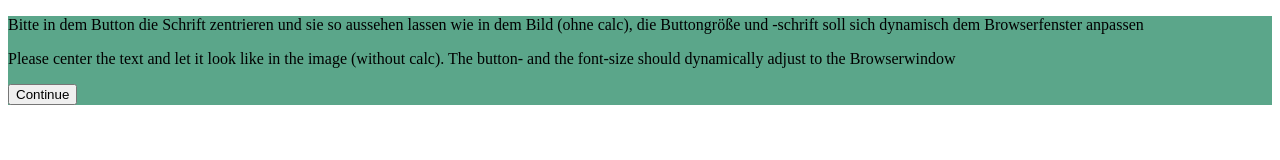
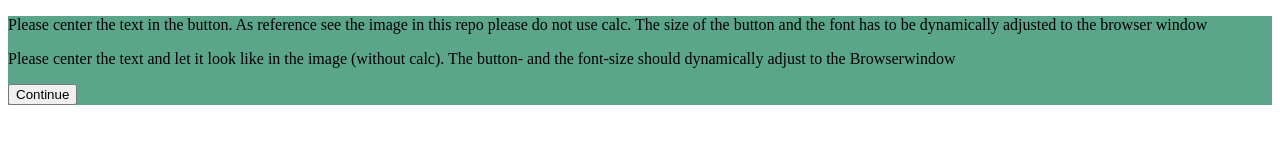
Before and after one commit to Alendorff/yet-another-code-challenge, a plain HTML site: page css-frage.html in a window 1280 px wide. Drawn offline with Linux system fonts and the light colour scheme.

Commit message:
css-frage.html into english

```diff
--- a/css-frage.html
+++ b/css-frage.html
@@ -9,7 +9,7 @@
   </head>
   <body onclick="">
     <div id="introduction" class="textbox">
-      <p class="text">Bitte in dem Button die Schrift zentrieren und sie so aussehen lassen wie in dem Bild (ohne calc), die Buttongröße und -schrift soll sich dynamisch dem Browserfenster anpassen</p>
+      <p class="text">Please center the text in the button. As reference see the image in this repo please do not use calc. The size of the button and the font has to be dynamically adjusted to the browser window</p>
       <p class="text">Please center the text and let it look like in the image (without calc). The button- and the font-size should dynamically adjust to the Browserwindow</p>
       <form method="POST">
         <input class="button" type="submit" value="Continue">
```
